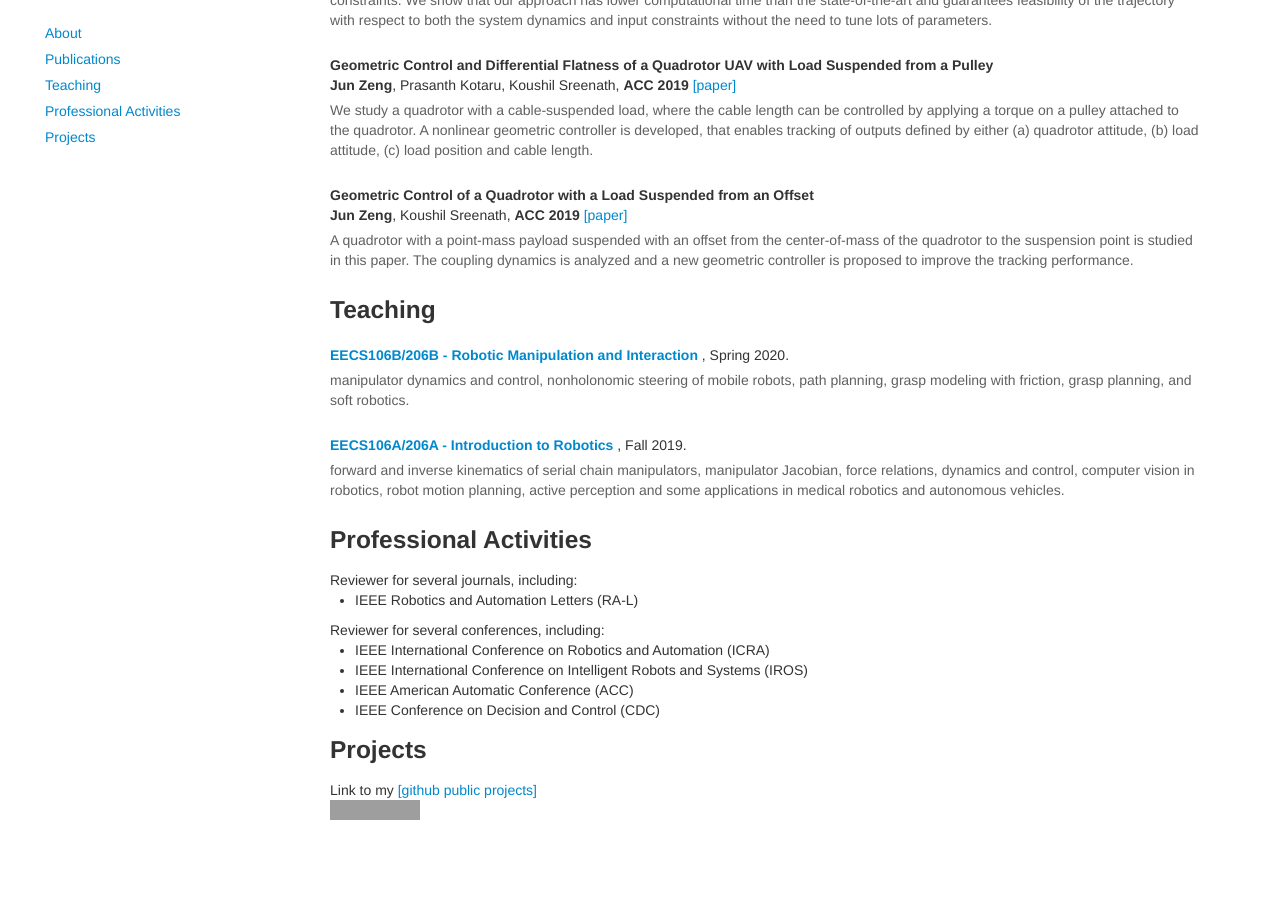
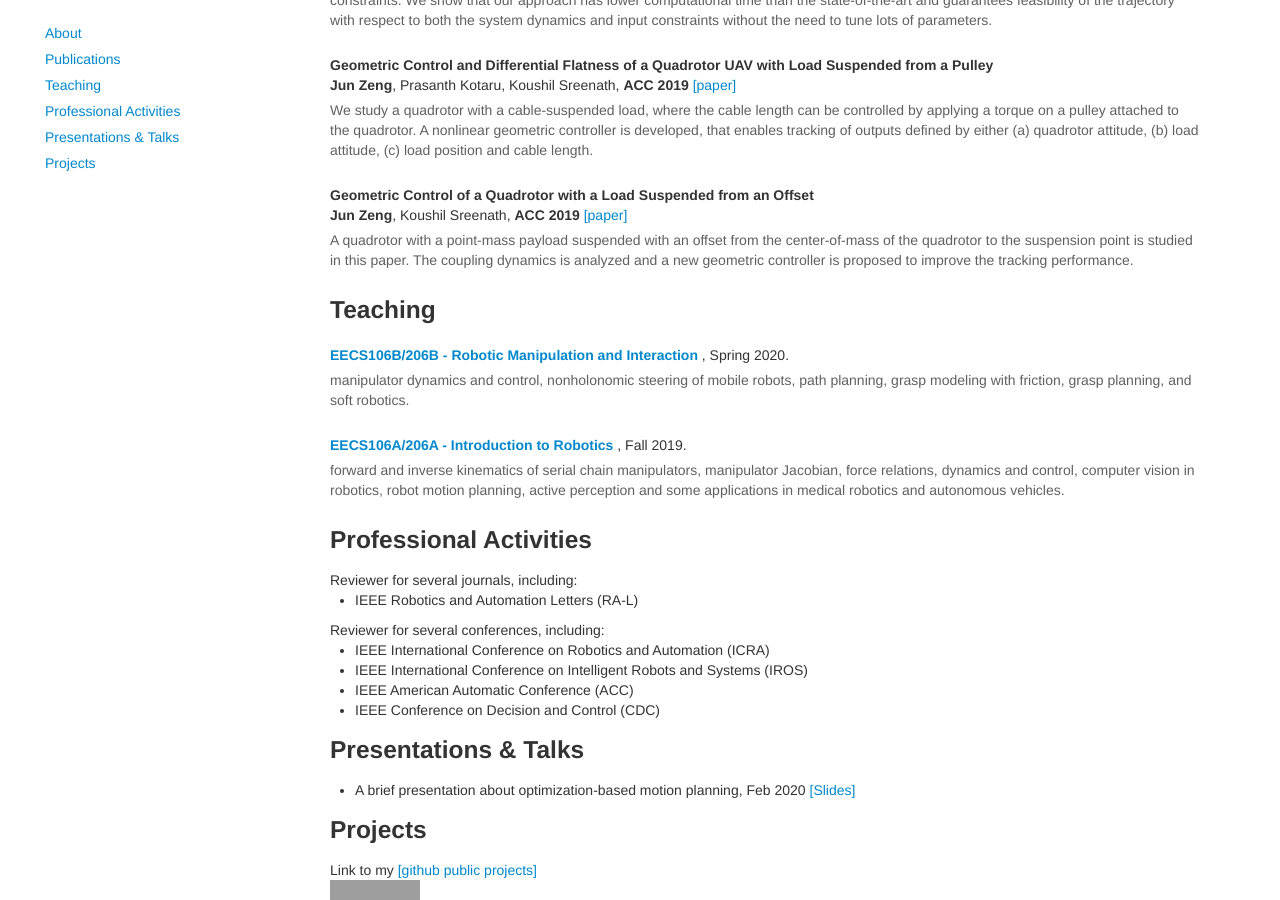
Before and after one commit to junzengx14/junzengx14.github.io, a Jekyll site: the page index.html, which Jekyll copies as it is, in a window 1280 px wide and 900 px high, scrolled down 650 px. Built offline with Jekyll 4.4.1, drawn with Linux system fonts in a browser that asks for light colours; before the commit the page ends 1470 px from its top, so only the background shows below that; grey boxes are pictures that could not be loaded.

Commit message:
Add presentations and talks

```diff
--- a/index.html
+++ b/index.html
@@ -23,6 +23,7 @@
     <a href="#publications">Publications</a>
     <a href="#teaching">Teaching</a>
     <a href="#professional-activities">Professional Activities</a>
+    <a href="#presentations-talks">Presentations & Talks</a>
     <a href="#projects">Projects</a>
 </div>
 
@@ -39,6 +40,7 @@
             <li><a href="#publications">Publications</a></li>
             <li><a href="#teaching">Teaching</a></li>
             <li><a href="#professional-activities">Professional Activities</a></li>
+            <li><a href="#presentations-talks">Presentations & Talks</a></li>
             <li><a href="#projects">Projects</a></li>
         </ul>
         <!-- <hr class="hidden-phone"> -->
@@ -251,6 +253,15 @@
             <p>
 
             <!--
+             *** Presentations & Talks ***
+            -->
+            <h3>
+                <a name="Presentations & Talks"></a> Presentations & Talks
+            </h3>
+            <ul>
+                <li>A brief presentation about optimization-based motion planning, Feb 2020 <a target="_blank" href="https://github.com/junzengx14/motion-planning-slides/blob/master/optimization-based-planning-control.pdf">[Slides]</a>
+            </ul>
+            <!--
              *** Projects ***
             -->
             <h3>
```
